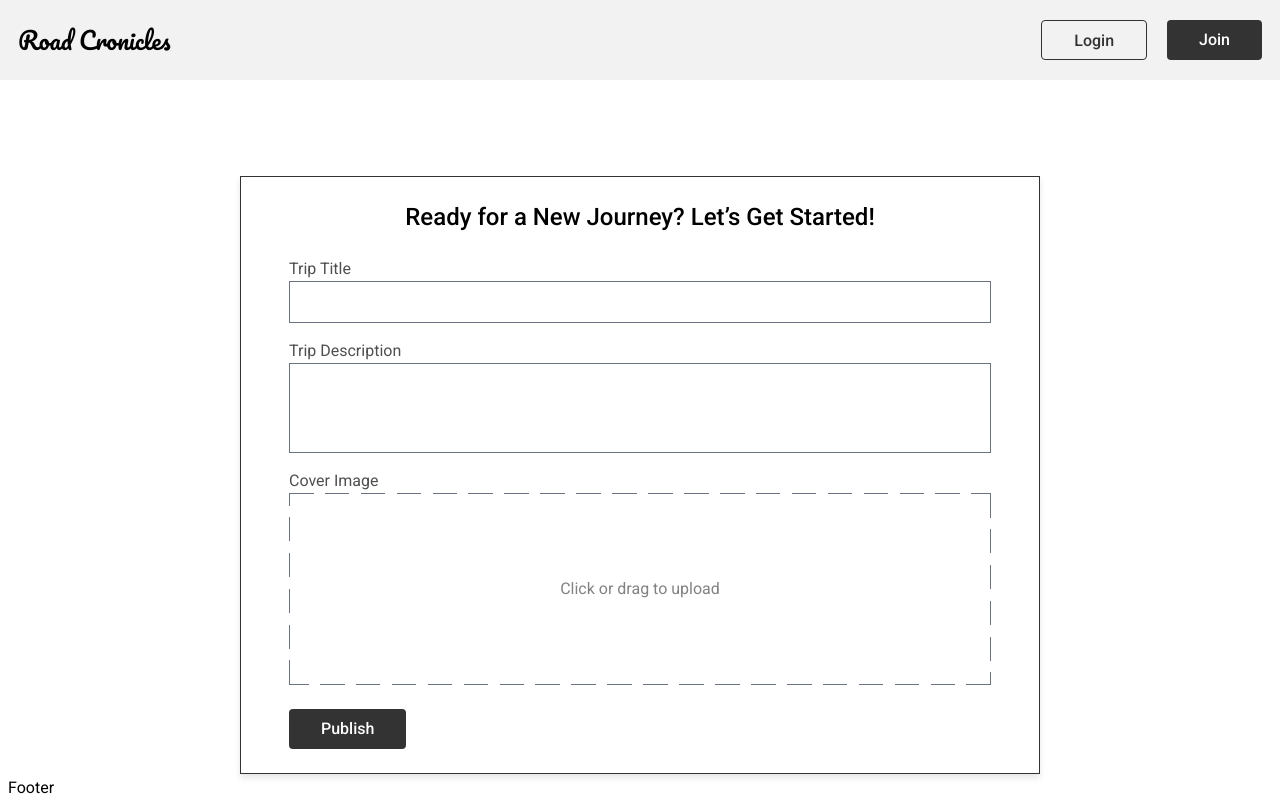
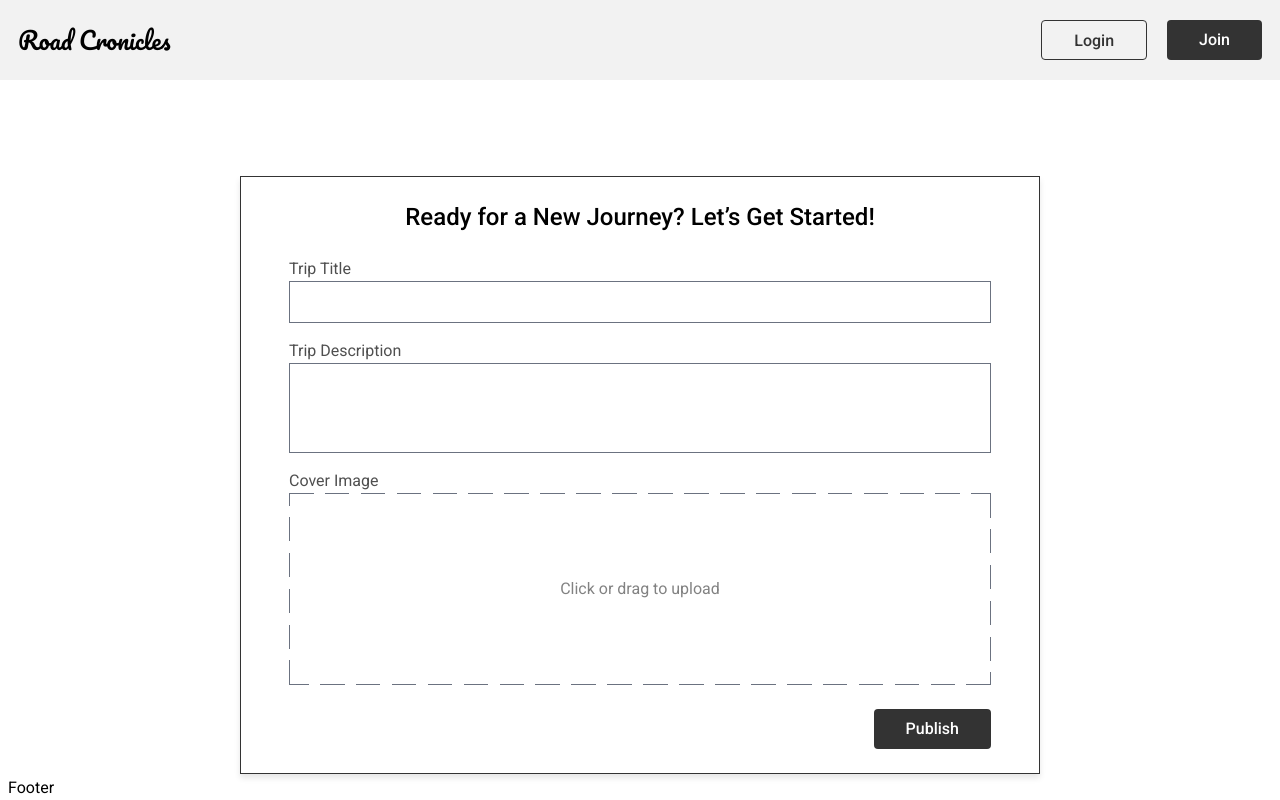
Before and after one commit to Griunvald/travel_app_client, a React (Vite) app in the folder client/: page /start-trip in a window 1280 px wide. Built offline with nearby package versions, Linux system fonts and the light colour scheme.

Commit message:
Align buttons in StartTrip component to right and in one line

```diff
--- a/client/src/components/pages/StartTrip.jsx
+++ b/client/src/components/pages/StartTrip.jsx
@@ -88,9 +88,10 @@ function StartTrip() {
                 label="Cover Image"
             />
 
-
+<div className="flex justify-end gap-x-5">
              {preview && <LinkButton name="Remove Image" type="secondary" onClick={handleCancel} />}
             <Button name="Publish" variant="primary" action="submit"/>
+        </div>
 
             </Form>
         </div>
```
